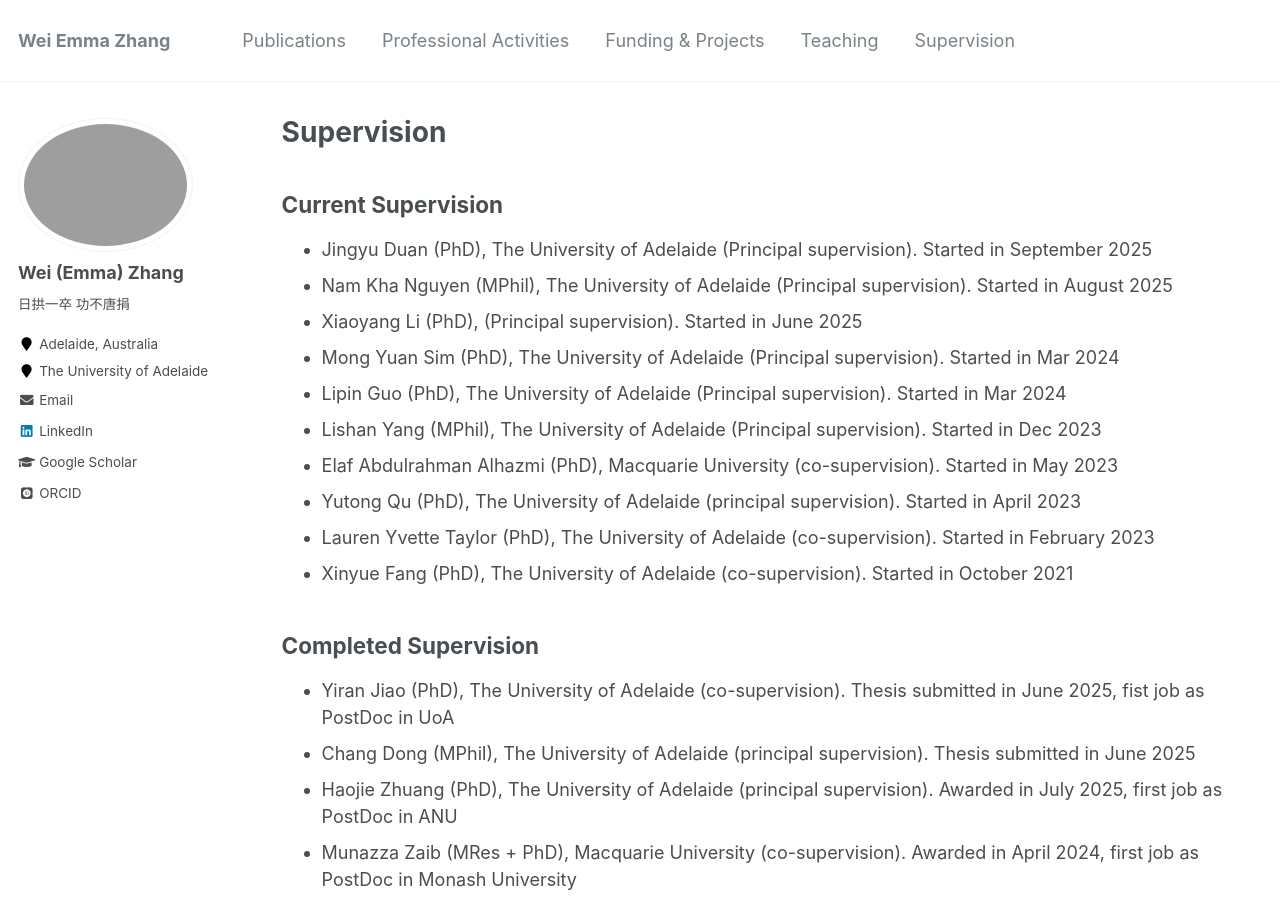
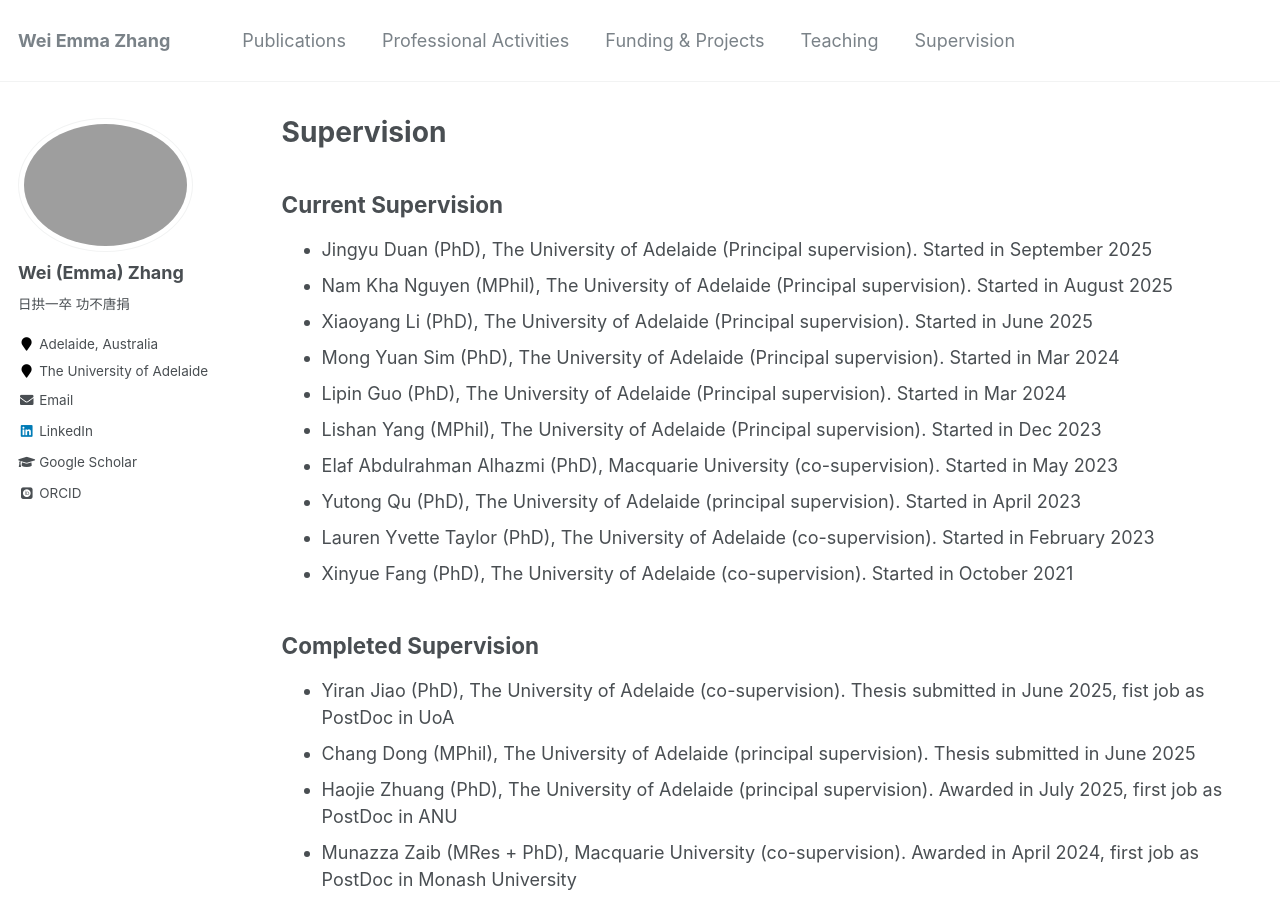
Before and after one commit to weiezhang/weiezhang.github.io, a Jekyll site: the page built from _pages/supervision.md, in a window 1280 px wide and 900 px high. Built offline with Jekyll 4.4.1, drawn with Linux system fonts in a browser that asks for light colours; some web fonts are replaced.

Commit message:
Update supervision.md

```diff
--- a/_pages/supervision.md
+++ b/_pages/supervision.md
@@ -12,7 +12,7 @@ author_profile: true
 ## Current Supervision
 - Jingyu Duan (PhD), The University of Adelaide (Principal supervision). Started in September 2025
 - Nam Kha Nguyen (MPhil), The University of Adelaide (Principal supervision). Started in August 2025
-- Xiaoyang Li (PhD), (Principal supervision). Started in June 2025
+- Xiaoyang Li (PhD), The University of Adelaide (Principal supervision). Started in June 2025
 - Mong Yuan Sim (PhD), The University of Adelaide (Principal supervision). Started in Mar 2024
 - Lipin Guo (PhD), The University of Adelaide (Principal supervision). Started in Mar 2024
 - Lishan Yang (MPhil), The University of Adelaide (Principal supervision). Started in Dec 2023
```
